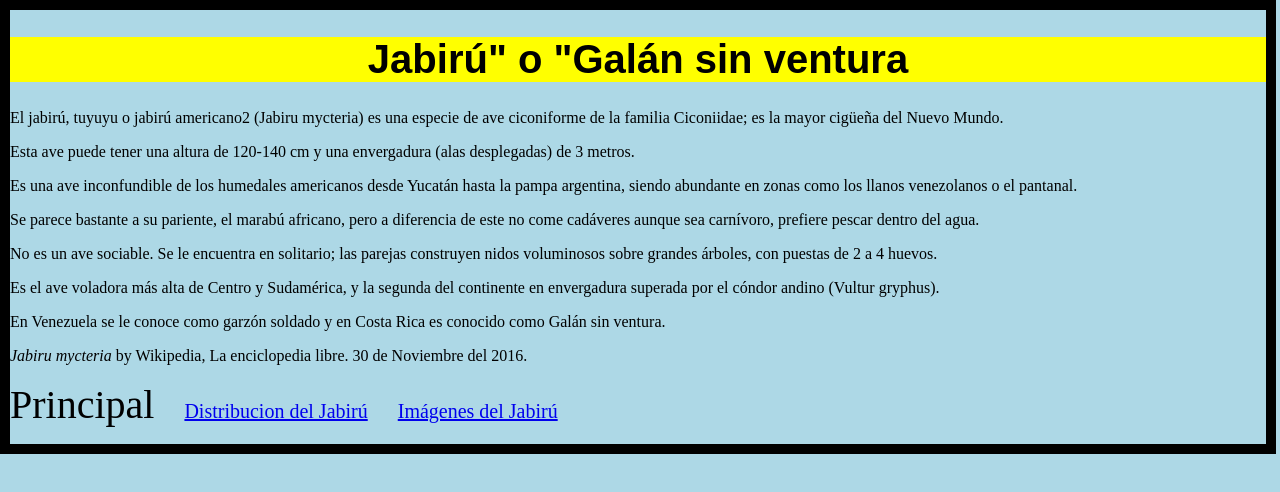
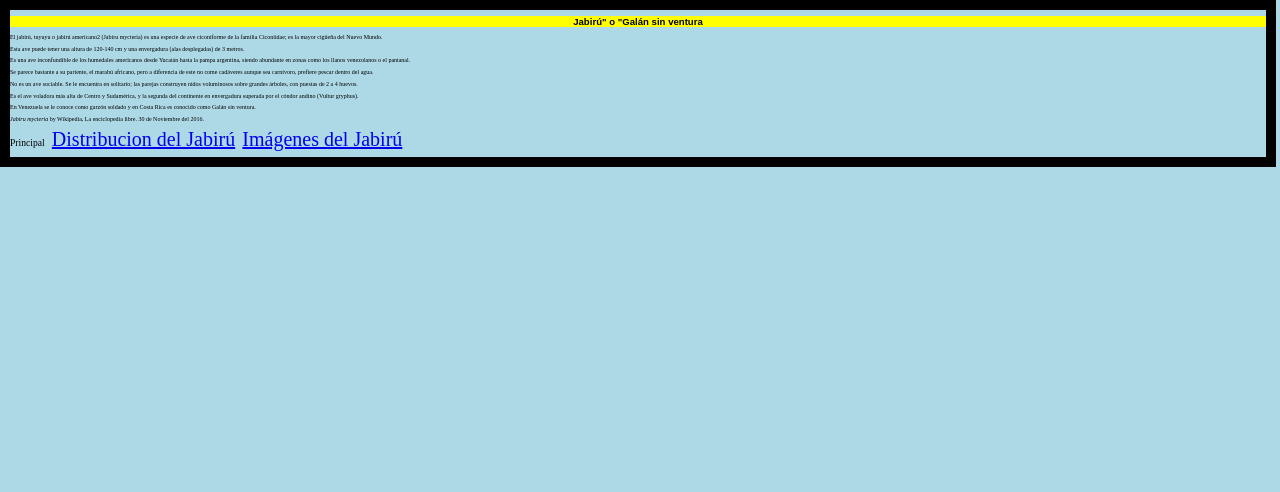
Before and after one commit to csevillah/El_Jabiru, a plain HTML site: page index.html in a window 1280 px wide. Drawn offline with Linux system fonts and the light colour scheme.

Commit message:
Update estilos.css

```diff
--- a/estilos.css
+++ b/estilos.css
@@ -9,10 +9,10 @@ body {
     background-color: lightblue;
     margin: 0 4px 0 0;
     border: 10px solid;
-    font-size  : 40px;
+    font-size  : 60%;
 }
 p {
-    font-size  : 40%;
+    font-size  : 60%;
 }
 
 a {
```
